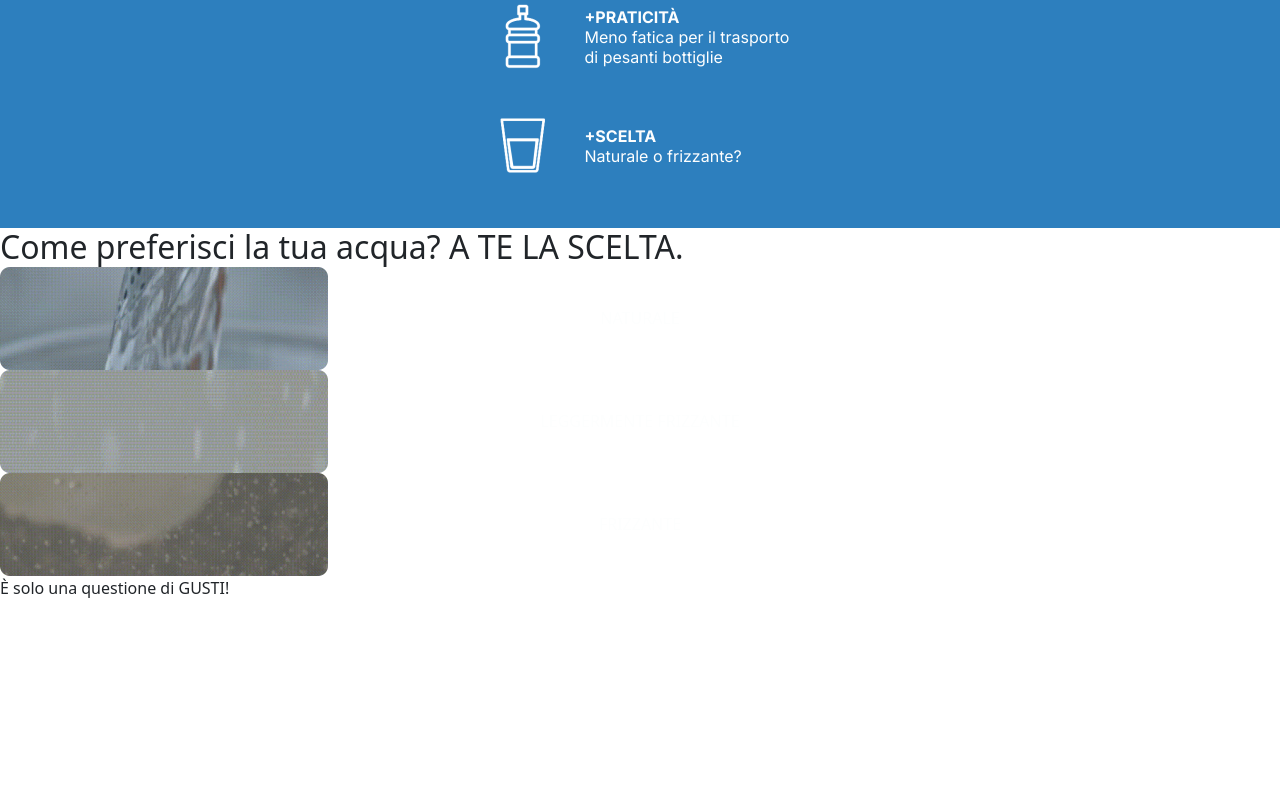
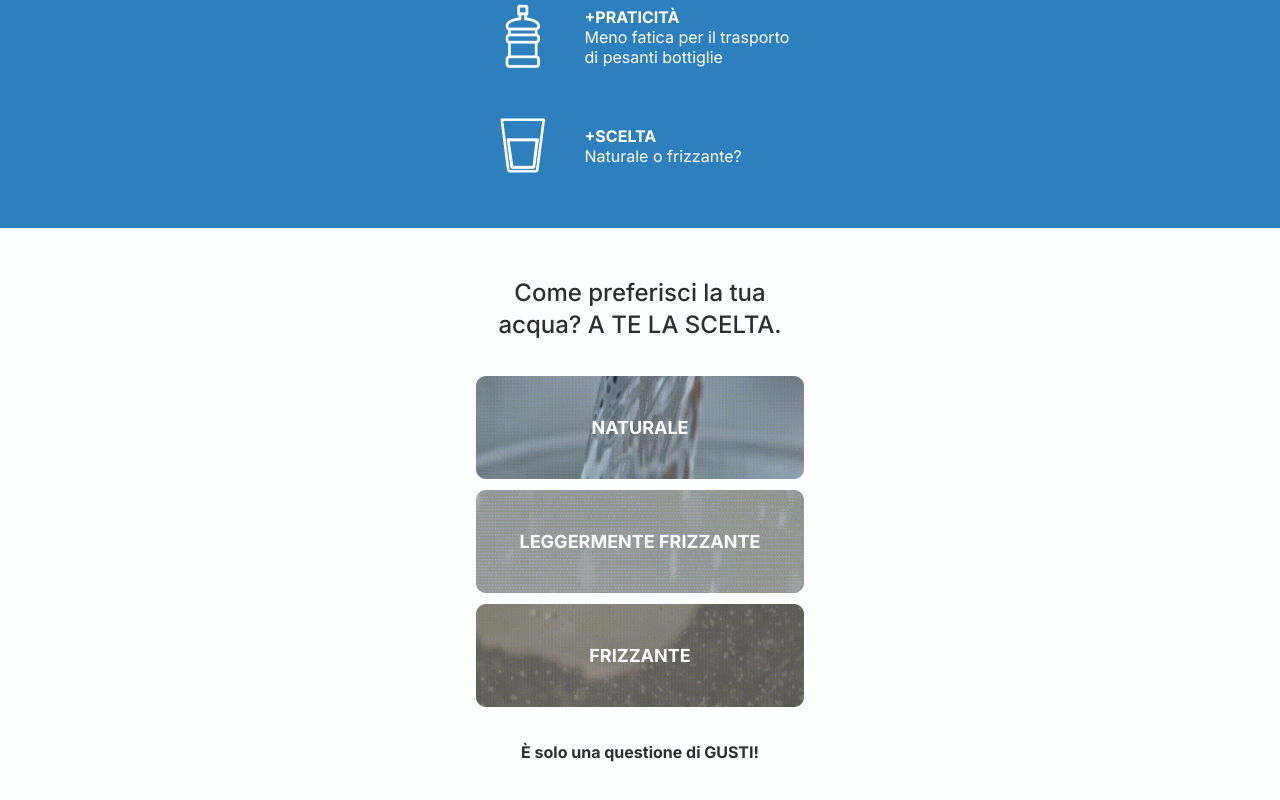
Before and after one commit to Harrisong-Gutierrez/landing-developing, a Next.js app in the folder Grohe/: page / in a window 1280 px wide. Shown: the part 2769-3569 px from the top of the page. Before the commit the page ends 3369 px from the top, so only its background shows below. Built offline with nearby package versions, Linux system fonts and the light colour scheme; a web font is replaced by a local one.

Commit message:
solving QA

```diff
--- a/Grohe/styles/scss/components/_preferences.scss
+++ b/Grohe/styles/scss/components/_preferences.scss
@@ -1,15 +1,54 @@
 .Preferences {
+    align-items: center;
+    background-color: $white;
+    display: flex;
+    flex-direction: column;
+
     &-imgText {
         position: relative;
     }
 
     &-text {
+        color: $white;
+        font-family: $font-Inter-sans-serif;
+        font-size: 18px;
+        font-weight: 700;
+        left: 50%;
+        line-height: 24px;
         position: absolute;
+        text-align: center;
         top: 50%;
-        left: 50%;
         transform: translate(-50%, -50%);
-        text-align: center;
-        color: $white;
         width: 100%;
     }
+
+    &-title {
+        color: $black;
+        font-family: $font-Inter-sans-serif;
+        font-size: 24px;
+        font-weight: 500;
+        height: 64px;
+        line-height: 32px;
+        margin-bottom: 35px;
+        margin-top: 49px;
+        text-align: center;
+        width: 324px;
+    }
+
+    &-content {
+        display: flex;
+        flex-direction: column;
+        gap: 11px;
+    }
+
+    &-paragraph {
+        color: $black;
+        font-family: $font-Inter-sans-serif;
+        font-size: 16px;
+        line-height: 20px;
+        font-weight: 700;
+        line-height: 20px;
+        margin-top: 35px;
+        margin-bottom: 48px;
+    }
 }
```
Also changed, not shown: Grohe/styles/css/main.css, 1 other file (tests, documents, lock files or other folders).
